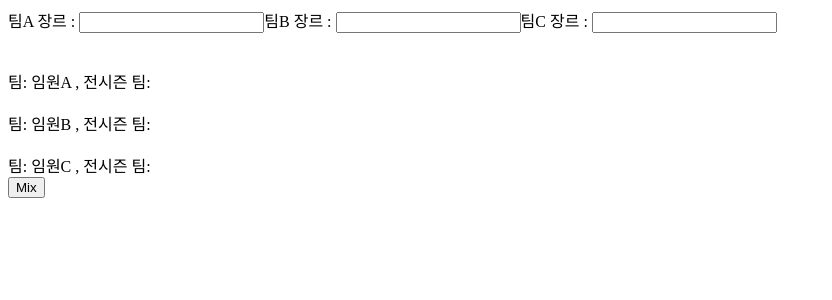
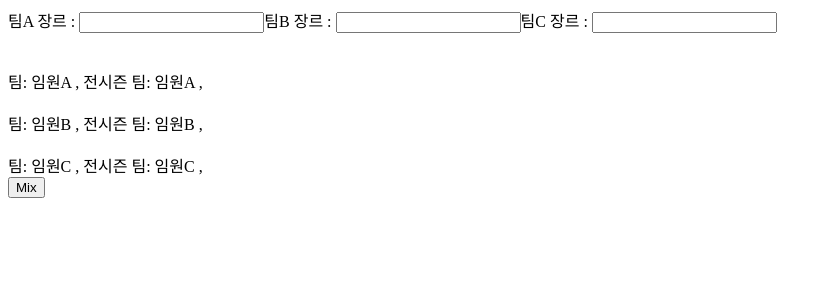
Before and after one commit to ChoiSeongmuk/TeamMaker, a React (Create React App) app: page / in a window 1280 px wide. Shown: the top 300 px of the page, without its empty margins (0-832 px from the left). Built offline with nearby package versions, Linux system fonts and the light colour scheme.

Commit message:
Duple build
build

```diff
--- a/public/index.html
+++ b/public/index.html
@@ -3,25 +3,11 @@
   <head>
     <meta charset="utf-8" />
     <meta name="viewport" content="width=device-width, initial-scale=1" />
-    <meta name="theme-color" content="#000000" />
     <meta
       name="description"
       content="Web site created using create-react-app"
     />
-    <!--
-      manifest.json provides metadata used when your web app is installed on a
-      user's mobile device or desktop. See https://developers.google.com/web/fundamentals/web-app-manifest/
-    -->
-    <!--
-      Notice the use of %PUBLIC_URL% in the tags above.
-      It will be replaced with the URL of the `public` folder during the build.
-      Only files inside the `public` folder can be referenced from the HTML.
-
-      Unlike "/favicon.ico" or "favicon.ico", "%PUBLIC_URL%/favicon.ico" will
-      work correctly both with client-side routing and a non-root public URL.
-      Learn how to configure a non-root public URL by running `npm run build`.
-    -->
-    <title>React App</title>
+    <title>TeamMaker</title>
   </head>
   <body>
     <div id="root"></div>
--- a/src/Team.js
+++ b/src/Team.js
@@ -19,8 +19,9 @@ function Team({ Agenre, Bgenre, Cgenre }) {
   const [oldCandidate, setOldCandidate] = useState({
     oldTeamArray: [],
   });
+
+  const { oldA, oldB, oldC } = oldTeam;
   const { teamA, teamB, teamC } = team;
-  const { oldA, oldB, oldC } = oldTeam;
   const { oldTeamArray } = oldCandidate;
   const { text } = state;
   useEffect(() => {
@@ -28,6 +29,7 @@ function Team({ Agenre, Bgenre, Cgenre }) {
     if (text === '중복발생') {
       onClick();
     }
+    /* eslint-disable-next-line */
   }, [text]);
 
   const shuffle = (array) => {
@@ -115,13 +117,13 @@ function Team({ Agenre, Bgenre, Cgenre }) {
       <div>
         <br />
         <br />
-        {Agenre}팀: 임원A , {teamA} 전시즌 팀: {oldA.join(', ')}
+        {Agenre}팀: 임원A , {teamA} 전시즌 {Agenre}팀: 임원A , {oldA.join(', ')}
         <br />
         <br />
-        {Bgenre}팀: 임원B , {teamB} 전시즌 팀: {oldB.join(', ')}
+        {Bgenre}팀: 임원B , {teamB} 전시즌 {Bgenre}팀: 임원B , {oldB.join(', ')}
         <br />
         <br />
-        {Cgenre}팀: 임원C , {teamC} 전시즌 팀: {oldC.join(', ')}
+        {Cgenre}팀: 임원C , {teamC} 전시즌 {Cgenre}팀: 임원C , {oldC.join(', ')}
       </div>
       <button onClick={onClick}>Mix</button>
     </>
```
Also changed, not shown: 6 other files (tests, documents, lock files or other folders).
